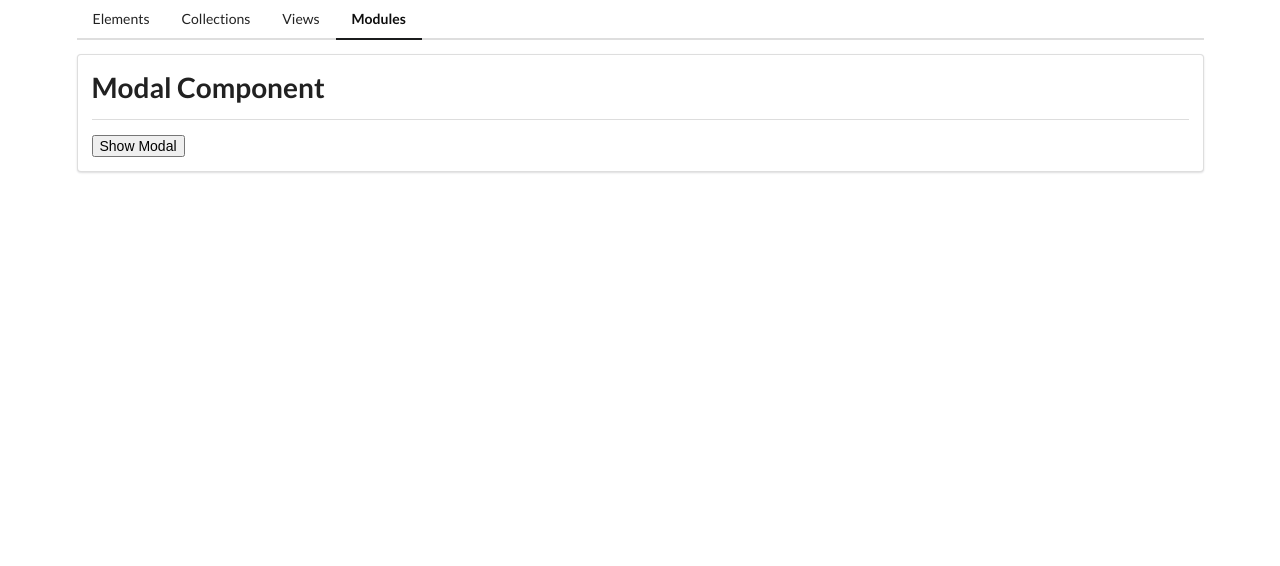
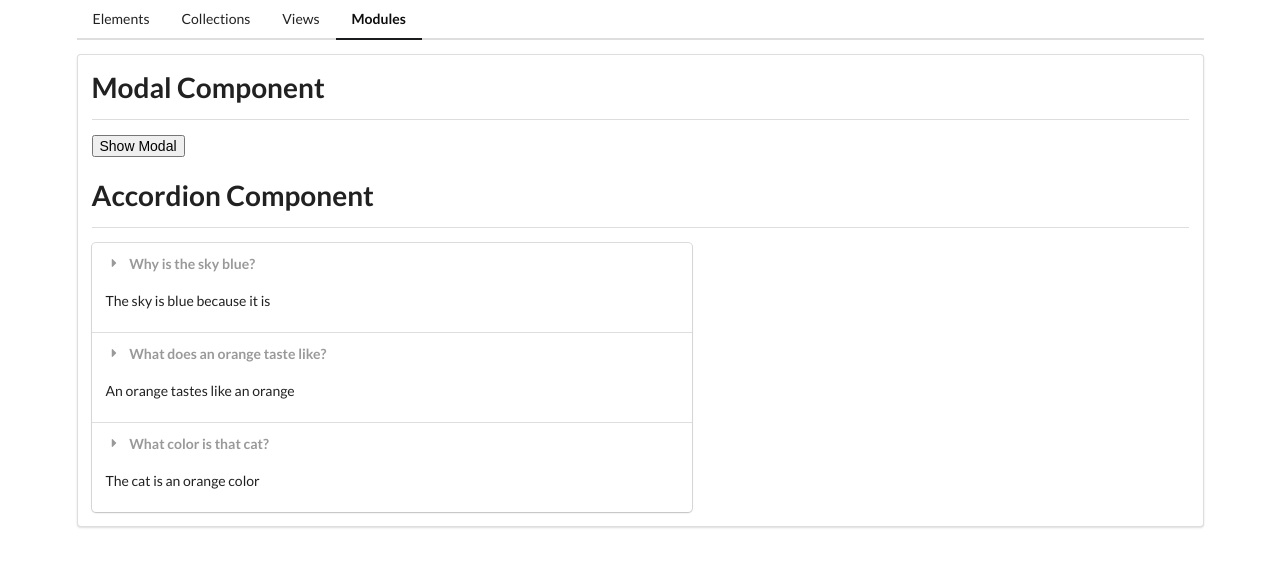
Before and after one commit to ken0901/Angular-Template-Syntax, an Angular app: page /mods in a window 1280 px wide. Shown: the top 566 px of the page. Built offline with nearby package versions, Linux system fonts and the light colour scheme.

Commit message:
Listing Accordion Elements

```diff
--- a/src/app/projects/module-project/components/mods-home/mods-home.component.html
+++ b/src/app/projects/module-project/components/mods-home/mods-home.component.html
@@ -9,3 +9,6 @@
         <button class="ui button" (click)="onClick()">Close</button>
     </ng-container>
 </app-modal>
+
+<app-divider>Accordion Component</app-divider>
+<app-accordion [items]="items"></app-accordion>
--- a/src/app/projects/module-project/components/mods-home/mods-home.component.ts
+++ b/src/app/projects/module-project/components/mods-home/mods-home.component.ts
@@ -7,6 +7,11 @@ import { Component, OnInit } from '@angular/core';
 })
 export class ModsHomeComponent implements OnInit {
   modalOpen = false;
+  items = [
+    { title: 'Why is the sky blue?', content: 'The sky is blue because it is'},
+    { title: 'What does an orange taste like?', content: 'An orange tastes like an orange'},
+    { title: 'What color is that cat?', content: 'The cat is an orange color'},
+  ];
 
   constructor() { }
 
--- /dev/null
+++ b/src/app/projects/module-project/components/mods/accordion/accordion.component.html
@@ -0,0 +1,11 @@
+<div class="ui accordion styled">
+    <ng-container *ngFor="let item of items">
+        <div class="title">
+            <i class="dropdown icon"></i>
+            {{ item.title }}
+        </div>
+        <div class="content active">
+            <p>{{ item.content }}</p>
+        </div>
+    </ng-container>
+</div>
--- /dev/null
+++ b/src/app/projects/module-project/components/mods/accordion/accordion.component.ts
@@ -0,0 +1,16 @@
+import { Component, OnInit, Input } from '@angular/core';
+
+@Component({
+  selector: 'app-accordion',
+  templateUrl: './accordion.component.html',
+  styleUrls: ['./accordion.component.css']
+})
+export class AccordionComponent implements OnInit {
+  @Input() items = [];
+
+  constructor() { }
+
+  ngOnInit(): void {
+  }
+
+}
--- a/src/app/projects/module-project/module/mods/mods.module.ts
+++ b/src/app/projects/module-project/module/mods/mods.module.ts
@@ -5,12 +5,14 @@ import { ModsRoutingModule } from './mods-routing.module';
 import { ModsHomeComponent } from '../../components/mods-home/mods-home.component';
 import { ModalComponent } from '../../components/mods/modal/modal.component';
 import { SharedModule } from '../../shared/shared.module';
+import { AccordionComponent } from '../../components/mods/accordion/accordion.component';
 
 
 @NgModule({
   declarations: [
     ModsHomeComponent,
-    ModalComponent
+    ModalComponent,
+    AccordionComponent
   ],
   imports: [
     CommonModule,
```
Also changed, not shown: src/app/projects/module-project/components/mods/accordion/accordion.component.css (added), 1 other file (tests, documents, lock files or other folders).
